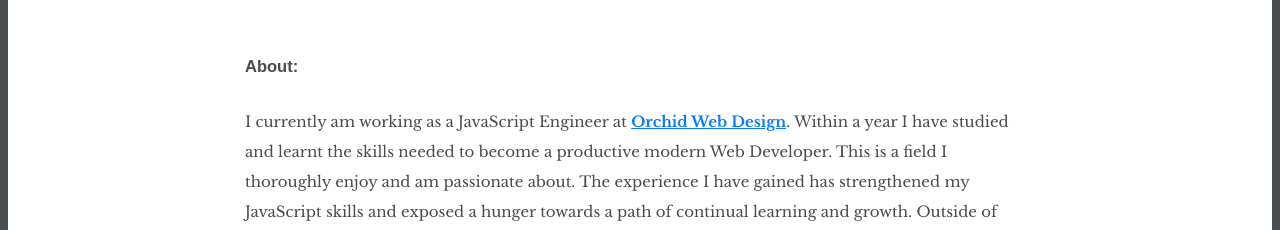
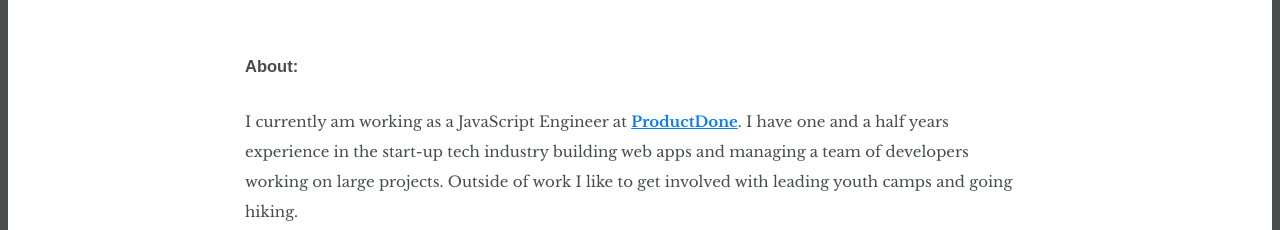
Before and after one commit to DanielGibsonDev/Portfolio-Site, a plain HTML site: page index.html in a window 1280 px wide. Shown: the part 837-1067 px from the top of the page. Drawn offline with nearby package versions, Linux system fonts and the light colour scheme; a script that the page names is missing.

Commit message:
Updated bio

```diff
--- a/index.html
+++ b/index.html
@@ -44,7 +44,7 @@
     <section class="about" id="about">
       <h2>About:</h2>
       <p>
-        I currently am working as a JavaScript Engineer at <a href="https://www.orchid.co.nz/" target="_blank" class="blue">Orchid Web Design</a>. Within a year I have studied and learnt the skills needed to become a productive modern Web Developer. This is a field I thoroughly enjoy and am passionate about. The experience I have gained has strengthened my JavaScript skills and exposed a hunger towards a path of continual learning and growth. Outside of work I like to get involved with leading youth camps.
+        I currently am working as a JavaScript Engineer at <a href="https://www.productdone.com/" target="_blank" class="blue">ProductDone</a>. I have one and a half years experience in the start-up tech industry building web apps and managing a team of developers working on large projects. Outside of work I like to get involved with leading youth camps and going hiking.
       </p>
       <a href="https://drive.google.com/file/d/1Fr73jlYrRz-IEFt3T1I0WiinbzM0pbVz/view?usp=sharing" target="_blank"><i class="far fa-file-pdf"></i> <span  class="blue">View C.V. / Resume</span></a>
     </section>
```
